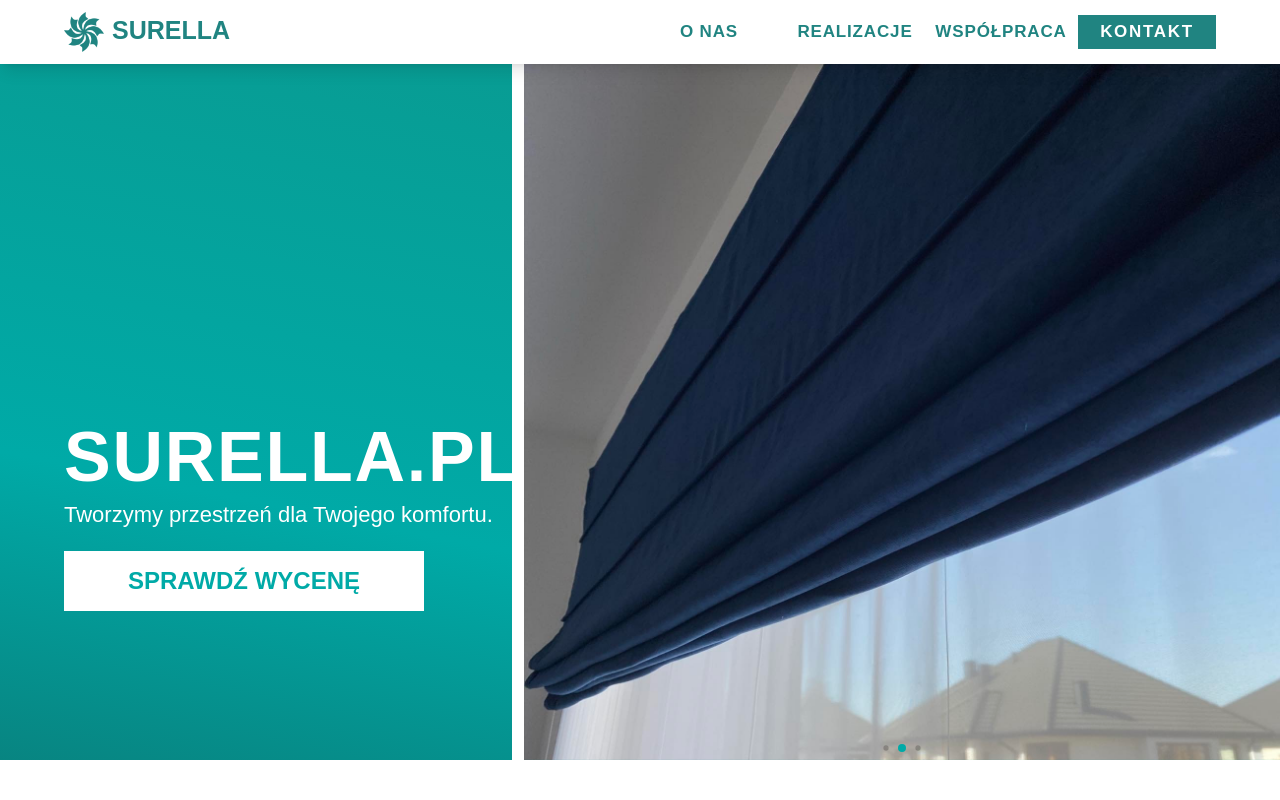
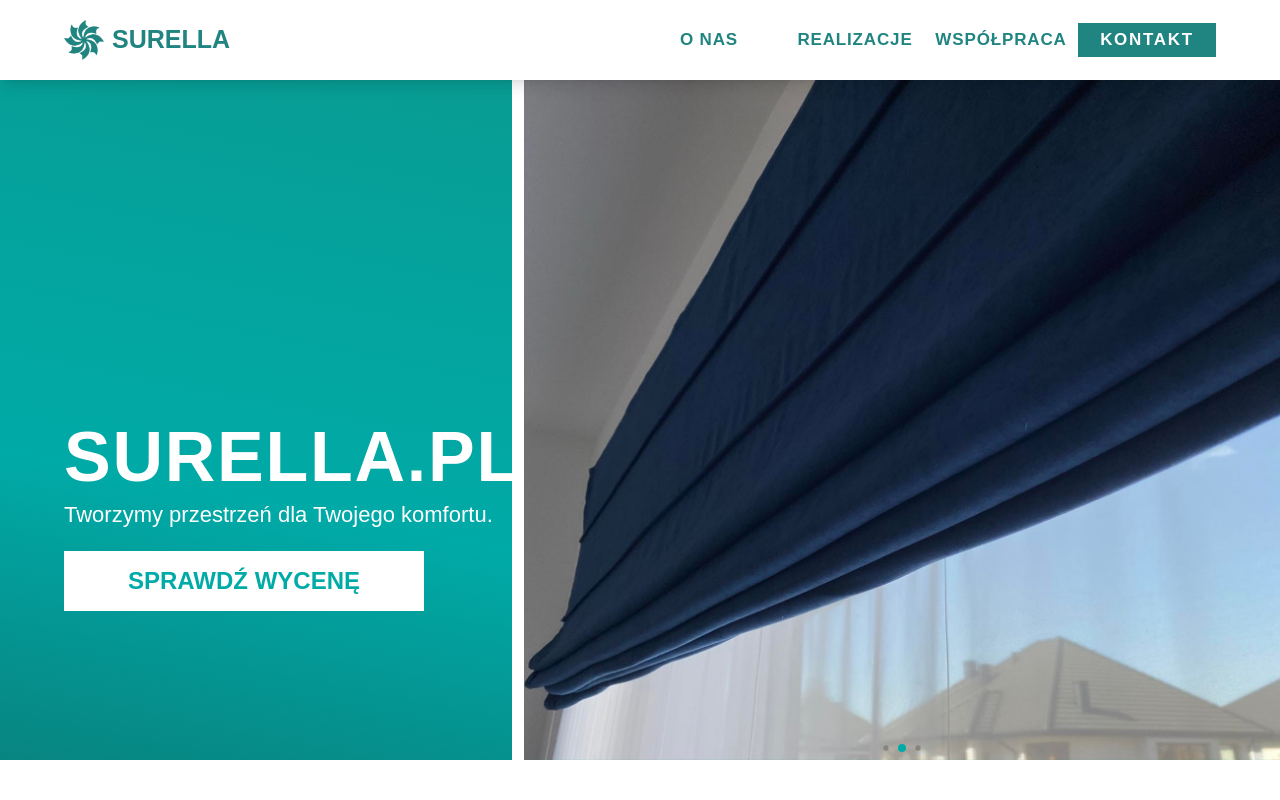
Before and after one commit to Hosuqa/Surella, a React (Vite) app: page / in a window 1280 px wide. Shown: the top 800 px of the page. Built offline with nearby package versions, Linux system fonts and the light colour scheme; a web font is replaced by a local one.

Commit message:
[FIX] Navbar issues
Co-authored-by: Michał Świercz <Swierszczykowaty@users.noreply.github.com>

```diff
--- a/src/components/global/Navbar.tsx
+++ b/src/components/global/Navbar.tsx
@@ -25,15 +25,15 @@
 
     return (
         <>
-            <nav className={`${styles.paddingX} w-full h-16 flex items-center py-5 fixed top-0 z-20 bg-white uppercase shadow-lg`}>
+            <nav className={`${styles.paddingX} w-full h-20 flex items-center py-5 fixed top-0 z-20 bg-white uppercase shadow-lg`}>
                 <div className="w-full flex justify-between items-center">
                     <Link
                         to="/"
-                        className="flex xl:justify-start gap-2 w-full cursor-default"
+                        className="flex xl:justify-start gap-2 w-full cursor-pointer items-center"
                         onClick={() => window.scrollTo(0, 0)}
                     >
                         <img src={surella} alt="logo" className="w-10 h-10 object-contain" />
-                        <p className="text-[25px] text-surella-600 font-interExtraBold font-bold cursor-pointer">Surella</p>
+                        <p className="text-[25px] text-surella-600 font-interExtraBold font-bold ">Surella</p>
                     </Link>
                     <div className="justify-end hidden xl:flex gap-2 w-full">
                         <Title title="O nas" />
@@ -60,7 +60,7 @@
             animate={{ y: menuOpen ? 0 : "-100%" }}
             //animate={{ scale: menuOpen ? 0 : 1 , opacity: menuOpen ? 0 : 1}}
             transition={{ type: "tween", duration: 0.5, ease: "easeInOut" }}
-            className="xl:hidden fixed top-[60px] right-0 bg-surella-800 flex flex-col z-10 gap-8 p-10 uppercase">
+            className="xl:hidden fixed top-[70px] right-0 bg-surella-800 flex flex-col z-10 gap-8 p-10 uppercase">
                 <Link to="/"  className={`text-white font-bold ${styles.NavbarText} ${'visible'}`}>O nas</Link>
                 <Link to="/realizacje" className={`text-white font-bold ${styles.NavbarText} ${'visible'}`}>Realizacje</Link>
                 <Link to="/wspolpraca" className={`text-white font-bold ${styles.NavbarText} ${'visible'}}`}>Współpraca</Link>
@@ -69,5 +69,4 @@
         </>
     );
 };
-
 export default Navbar;
```
